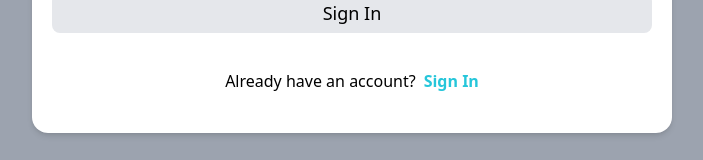
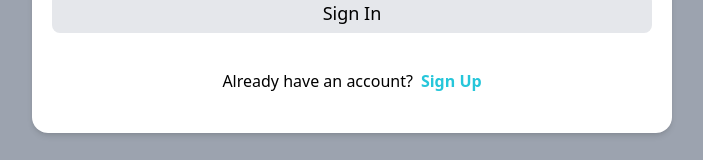
Before and after one commit to andyphl/auth-client, a React (Create React App) app: page /signUp in a window 1280 px wide. Shown: the part 631-791 px from the top of the page, without its empty margins (288-991 px from the left). Built offline with nearby package versions, Linux system fonts and the light colour scheme.

Commit message:
Fix typo

```diff
--- a/src/pages/SignUp.jsx
+++ b/src/pages/SignUp.jsx
@@ -128,7 +128,7 @@ export const SignUp = () => {
           to="/signin"
           className="text-primary-base font-bold ml-2 hover:text-secondary-dark transition-base"
         >
-          Sign In
+          Sign Up
         </Link>
       </p>
     </AuthLayout>
```
